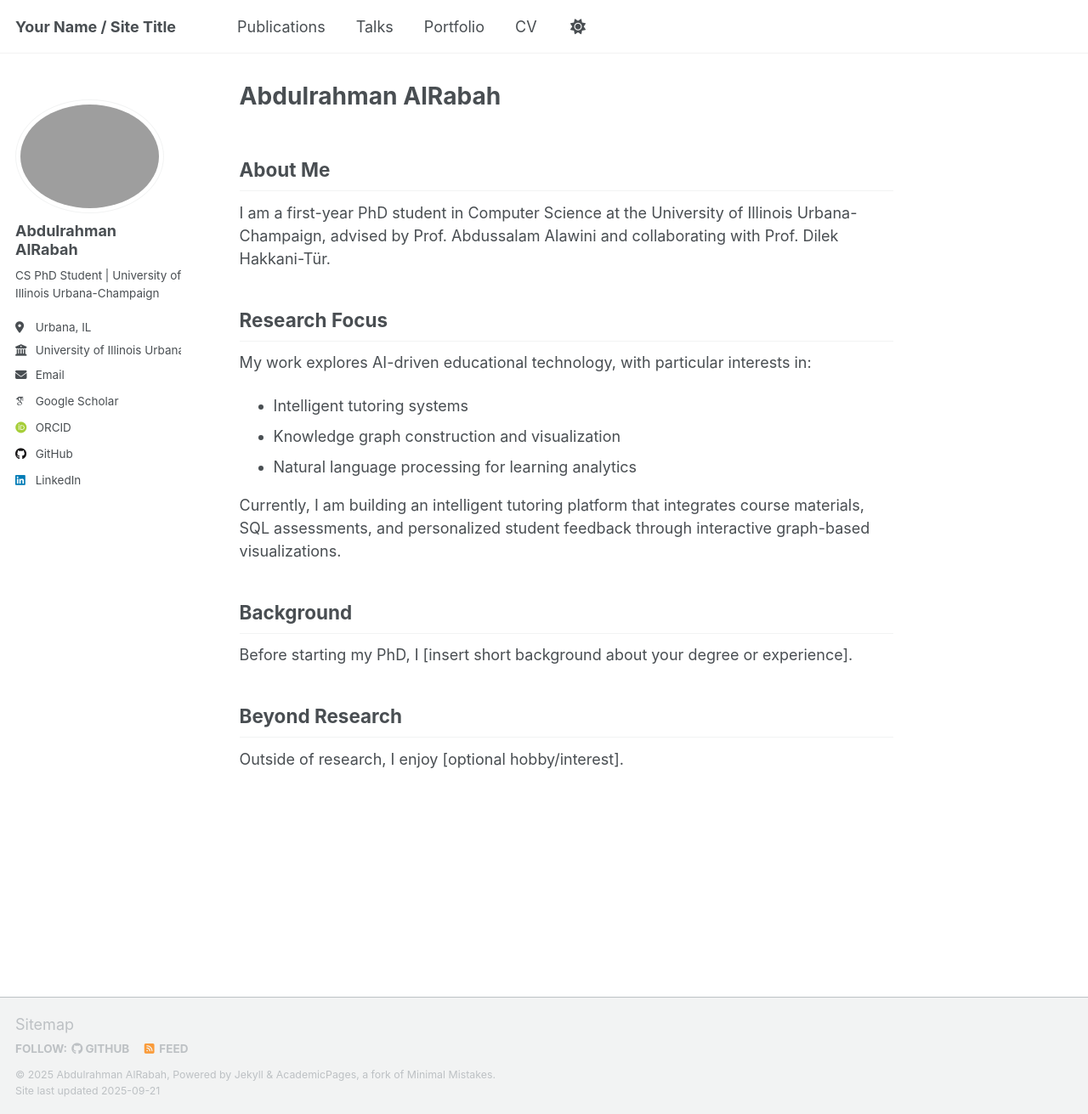
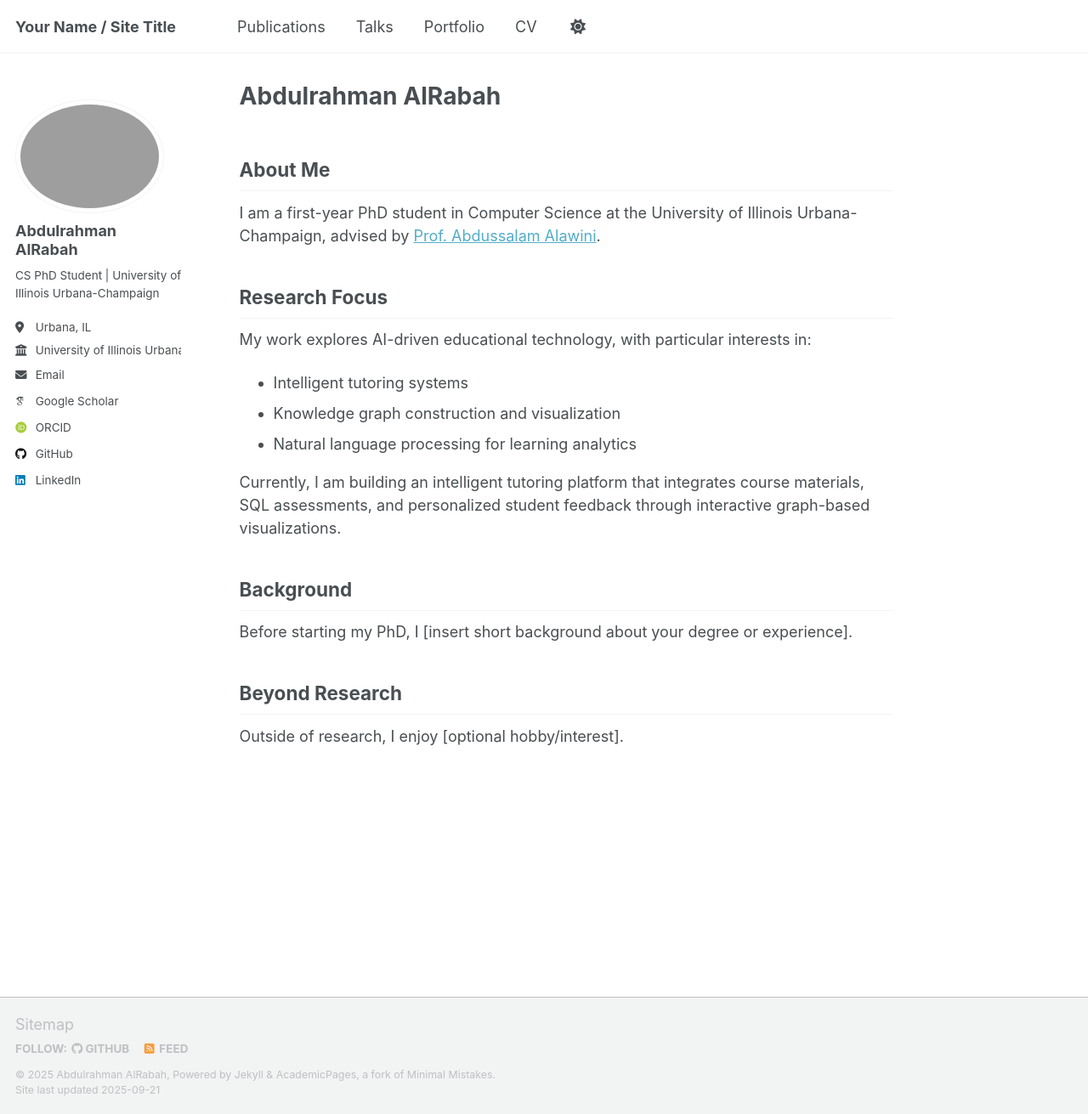
Before and after one commit to aalrabah/aalrabah.github.io, a Jekyll site: the page built from _pages/about.md, in a window 1280 px wide and 1311 px high. Shown: the whole window at 85% size. Built offline with Jekyll 4.4.1, drawn with Linux system fonts in a browser that asks for light colours; some web fonts are replaced; a script that is not in the unit is left out.

Commit message:
Add hyperlink to Prof. Abdussalam Alawini

```diff
--- a/_pages/about.md
+++ b/_pages/about.md
@@ -8,7 +8,7 @@ redirect_from:
 ---
 
 ## About Me
-I am a first-year PhD student in Computer Science at the University of Illinois Urbana-Champaign, advised by Prof. Abdussalam Alawini and collaborating with Prof. Dilek Hakkani-Tür.
+I am a first-year PhD student in Computer Science at the University of Illinois Urbana-Champaign, advised by [Prof. Abdussalam Alawini](https://cs.illinois.edu/about/people/faculty/alawini).
 
 ## Research Focus
 My work explores AI-driven educational technology, with particular interests in:
```
